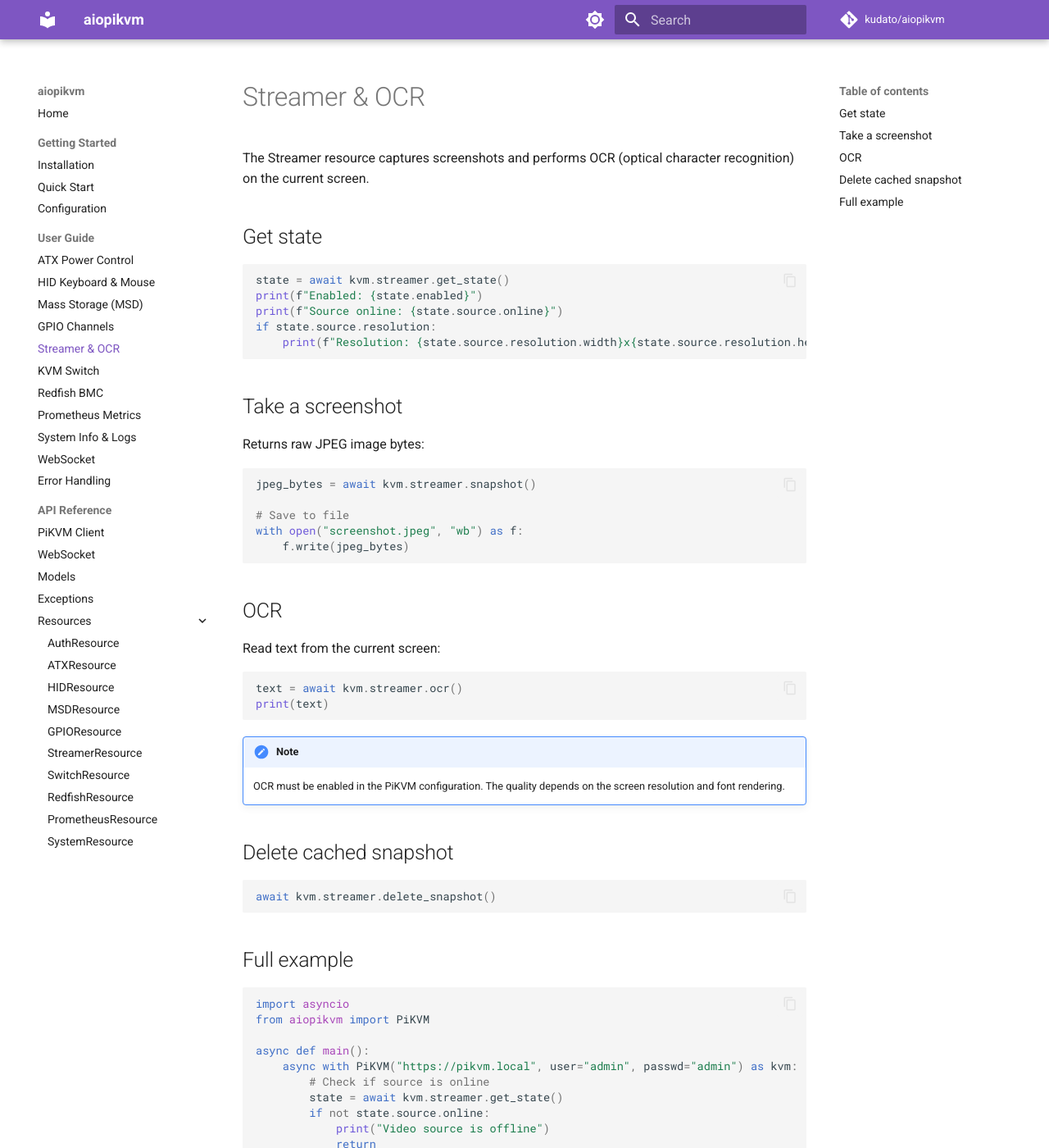
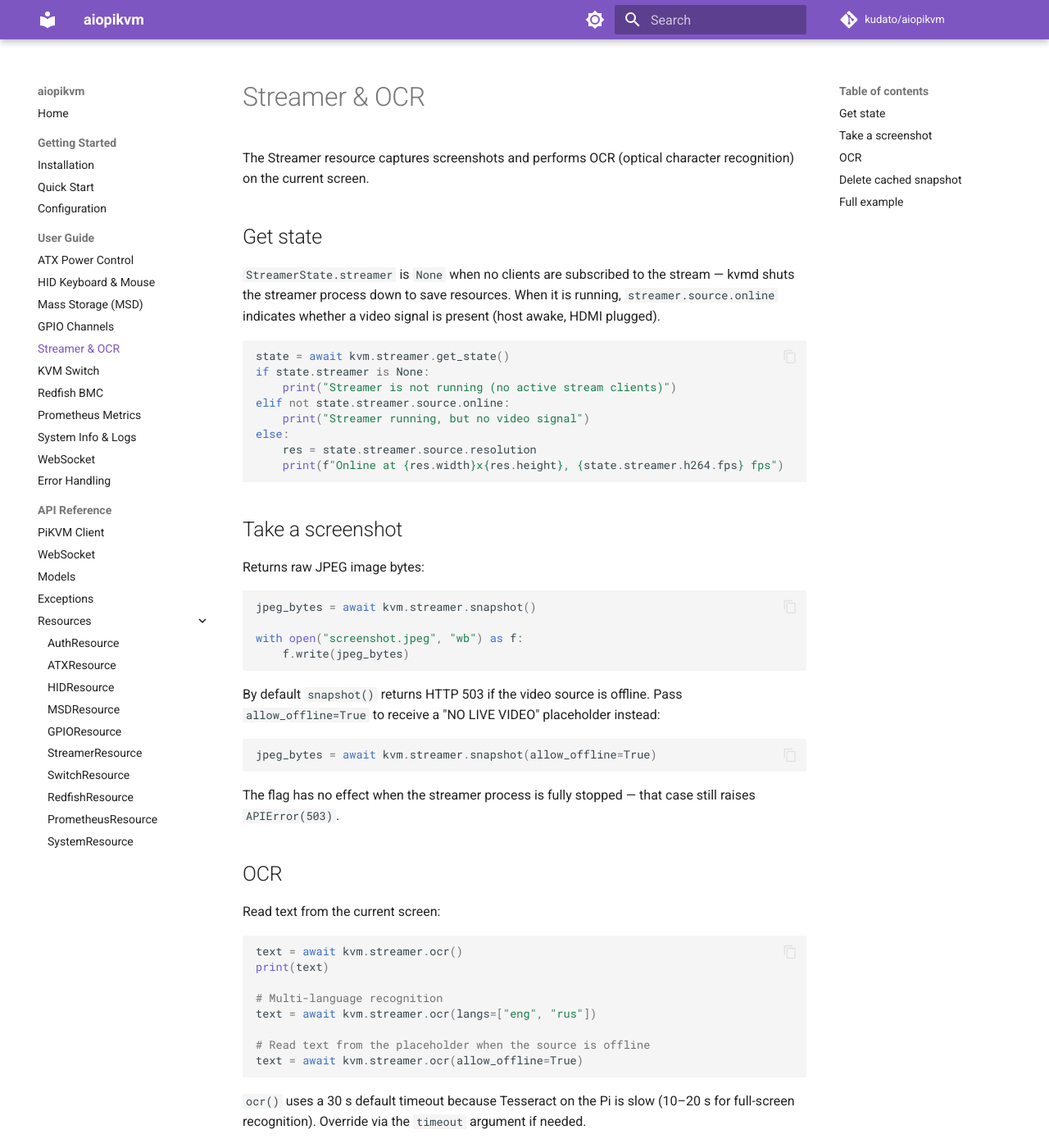
Before and after one commit to kudato/aiopikvm, an MkDocs documentation site: the page built from docs/guide/streamer.md, in a window 1280 px wide and 1400 px high. Shown: the whole window at 82% size. Built offline with MkDocs 1.6.1 and Material for MkDocs 9.7.7, drawn with Linux system fonts in a browser that asks for light colours; comment, search, counter and statistics services are not loaded; some of the changed text lies outside the part shown.

Commit message:
chore(release): 0.2.1 (#24)
* chore(release): 0.2.1

Bump pyproject.toml and __version__ to 0.2.1 (also fixes the existing
0.1.1 drift in __init__.py from the 0.2.0 release).

Add 0.2.1 CHANGELOG entry covering #19 (HID send_shortcut), #18
(StreamerState shape), #21 (OCR endpoint + OCRInfo), and #22
(allow_offline parameter).

Update streamer docs to match the new API: replace OCRResult autodoc
with OCRInfo / OCRLangs, rewrite the streamer guide examples for the
new state shape (state.streamer.source.online, can be None), and
document allow_offline, langs, timeout, get_ocr_info(). This also
restores docs.yml on main after it broke following the merge of #23.

* docs(claude): update streamer.py model list for 0.2.1

````diff
--- a/docs/guide/streamer.md
+++ b/docs/guide/streamer.md
@@ -4,12 +4,20 @@
 
 ## Get state
 
+`StreamerState.streamer` is `None` when no clients are subscribed to the
+stream — kvmd shuts the streamer process down to save resources. When it
+is running, `streamer.source.online` indicates whether a video signal is
+present (host awake, HDMI plugged).
+
 ```python
 state = await kvm.streamer.get_state()
-print(f"Enabled: {state.enabled}")
-print(f"Source online: {state.source.online}")
-if state.source.resolution:
-    print(f"Resolution: {state.source.resolution.width}x{state.source.resolution.height}")
+if state.streamer is None:
+    print("Streamer is not running (no active stream clients)")
+elif not state.streamer.source.online:
+    print("Streamer running, but no video signal")
+else:
+    res = state.streamer.source.resolution
+    print(f"Online at {res.width}x{res.height}, {state.streamer.h264.fps} fps")
 ```
 
 ## Take a screenshot
@@ -19,10 +27,20 @@
 ```python
 jpeg_bytes = await kvm.streamer.snapshot()
 
-# Save to file
 with open("screenshot.jpeg", "wb") as f:
     f.write(jpeg_bytes)
 ```
+
+By default `snapshot()` returns HTTP 503 if the video source is offline.
+Pass `allow_offline=True` to receive a "NO LIVE VIDEO" placeholder
+instead:
+
+```python
+jpeg_bytes = await kvm.streamer.snapshot(allow_offline=True)
+```
+
+The flag has no effect when the streamer process is fully stopped — that
+case still raises `APIError(503)`.
 
 ## OCR
 
@@ -31,6 +49,24 @@
 ```python
 text = await kvm.streamer.ocr()
 print(text)
+
+# Multi-language recognition
+text = await kvm.streamer.ocr(langs=["eng", "rus"])
+
+# Read text from the placeholder when the source is offline
+text = await kvm.streamer.ocr(allow_offline=True)
+```
+
+`ocr()` uses a 30 s default timeout because Tesseract on the Pi is slow
+(10–20 s for full-screen recognition). Override via the `timeout`
+argument if needed.
+
+To inspect installed OCR languages:
+
+```python
+info = await kvm.streamer.get_ocr_info()
+print(info.langs.available)  # e.g. ["eng", "osd", "rus"]
+print(info.langs.default)    # e.g. ["eng"]
 ```
 
 !!! note
@@ -50,18 +86,15 @@
 
 async def main():
     async with PiKVM("https://pikvm.local", user="admin", passwd="admin") as kvm:
-        # Check if source is online
         state = await kvm.streamer.get_state()
-        if not state.source.online:
+        if state.streamer is None or not state.streamer.source.online:
             print("Video source is offline")
             return
 
-        # Take a screenshot
         jpeg = await kvm.streamer.snapshot()
         with open("screen.jpeg", "wb") as f:
             f.write(jpeg)
 
-        # Read text from screen
         text = await kvm.streamer.ocr()
         if "login" in text.lower():
             print("Login screen detected")
--- a/pyproject.toml
+++ b/pyproject.toml
@@ -1,6 +1,6 @@
 [project]
 name = "aiopikvm"
-version = "0.2.0"
+version = "0.2.1"
 description = "Async Python client for PiKVM API"
 readme = "README.md"
 license = "MIT"
--- a/src/aiopikvm/__init__.py
+++ b/src/aiopikvm/__init__.py
@@ -34,7 +34,7 @@
 )
 from aiopikvm.models.switch import EDID, SwitchPort, SwitchState
 
-__version__ = "0.1.1"
+__version__ = "0.2.1"
 
 __all__ = [
     "EDID",
````
Also changed, not shown: CHANGELOG.md (+50 -0 lines), CLAUDE.md (+1 -1 lines), docs/reference/models.md (+9 -1 lines), 1 other file.
